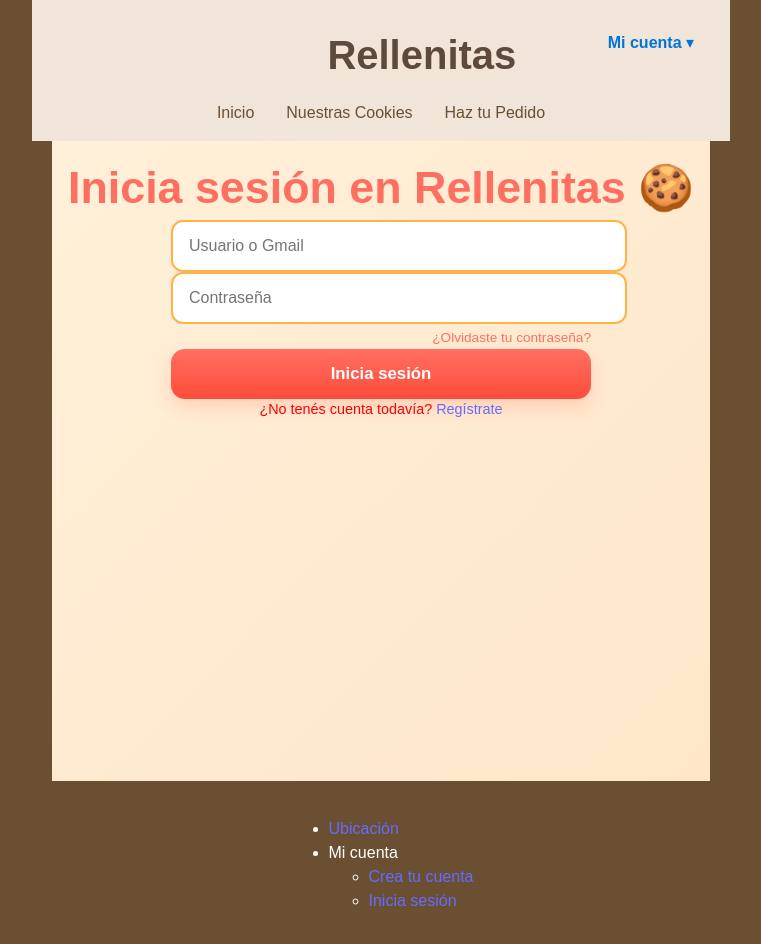
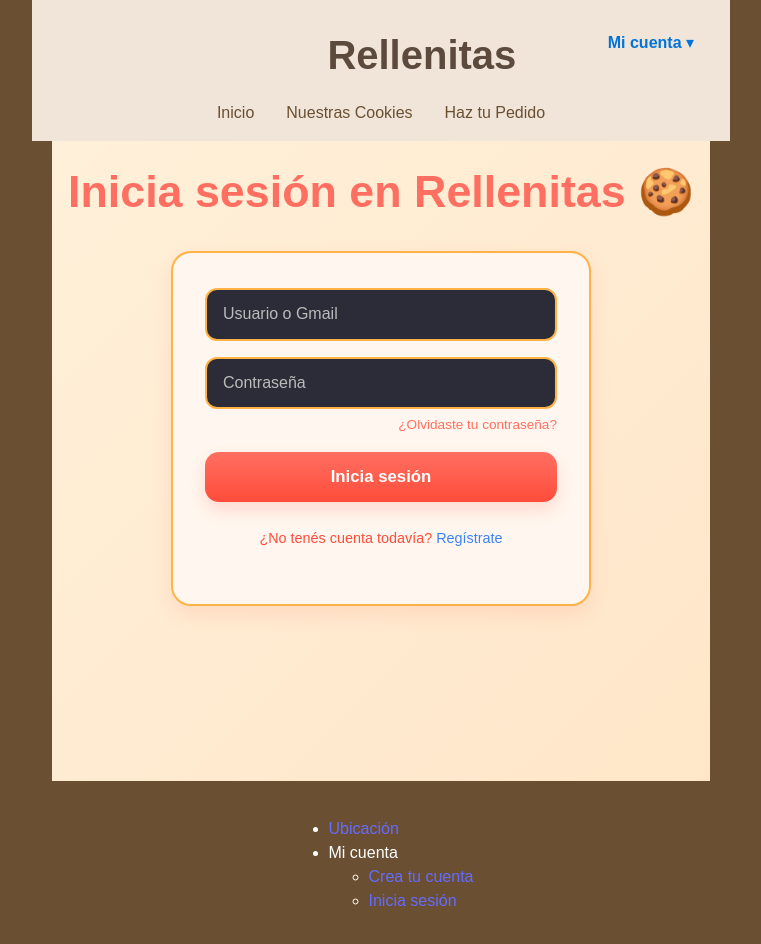
Before and after one commit to LuanaLopez20/React-LSL, a React (Vite) app in the folder rellenitas/: page /login in a window 1280 px wide. Shown: the top 944 px of the page, without its empty margins (259-1020 px from the left). Built offline with nearby package versions, Linux system fonts and the light colour scheme; a web font is replaced by a local one.

Commit message:
mejore la estetica , pude poner el logo en mi cuenta tambien centre los links abajo de rellenitas , me quede luchando con la parte de mi perfil que no me dejo mostrar el css

```diff
--- a/rellenitas/src/AuthContext.jsx
+++ b/rellenitas/src/AuthContext.jsx
@@ -1,4 +1,4 @@
-import React, { createContext, useState, useContext } from "react";
+import React, { createContext, useState, useContext, useEffect } from "react";
 
 // 1️⃣ Creamos el contexto
 const AuthContext = createContext();
@@ -7,12 +7,28 @@ const AuthContext = createContext();
 export function AuthProvider({ children }) {
   const [user, setUser] = useState(null);
 
+  // Recuperar usuario de localStorage al montar
+  useEffect(() => {
+    const savedUser = localStorage.getItem("user");
+    if (savedUser) {
+      setUser(JSON.parse(savedUser));
+    }
+  }, []);
+
+  // Para debugear o desarrollo
+  useEffect(() => {
+    console.log("user", user);
+  }, [user]);
+
   const login = (usuario) => {
-    setUser(usuario); // Guardamos datos del usuario
+    setUser(usuario);
+    localStorage.setItem("user", JSON.stringify(usuario));
   };
 
+  // Al cerrar sesión, limpiar state y localStorage
   const logout = () => {
-    setUser(null); // Borramos la sesión
+    setUser(null);
+    localStorage.removeItem("user");
   };
 
   return (
--- a/rellenitas/src/Login.css
+++ b/rellenitas/src/Login.css
@@ -1,6 +1,4 @@
-/* Login.css */
-
-/* Contenedor general */
+/* 🌸 Contenedor general */
 .login-page {
   display: flex;
   flex-direction: column;
@@ -9,52 +7,99 @@
   background: linear-gradient(135deg, #fff0d9 0%, #ffe6c9 100%);
   min-height: 80vh;
   box-sizing: border-box;
-
 }
 
-/* Título */
+/* 🍪 Título principal */
 .login-page h2 {
   font-family: "Poppins", sans-serif;
   font-size: 2.8rem;
   font-weight: 700;
   color: #ff6f61;
-  margin: 0 0 0.6rem 0;
+  margin: 0 0 1rem 0;
   text-align: center;
-  line-height: 1;
+  line-height: 1.2;
 }
 
-/* Formulario */
-.login-form {
+/* 🧁 Recuadro (card) central para el login */
+.login-card {
+  background-color: #fff7ef;
+  border: 2px solid #ffb347;
+  border-radius: 20px;
+  padding: 2.2rem 2rem 2.5rem;
   max-width: 420px;
   width: 100%;
-  margin-left: auto;
-  margin-right: auto;
-  /* añade */
+  box-shadow: 0 8px 20px rgba(255, 111, 97, 0.15);
+  text-align: center;
+  margin-top: 1rem;
   box-sizing: border-box;
 }
 
+/* 📝 Formulario dentro del recuadro */
+.login-form {
+  display: flex;
+  flex-direction: column;
+  gap: 1rem; /* 🔹 Separación entre campos */
+  max-width: 420px;
+  width: 100%;
+  margin: 0 auto;
+  box-sizing: border-box;
+}
 
-/* Inputs */
+/* ✏️ Inputs */
 .login-form input {
-  display: block !important;
-  width: 100% !important;
+  width: 100%;
   padding: 0.95rem 1rem;
   border: 2px solid #ffb347;
   border-radius: 12px;
   font-size: 1rem;
   outline: none;
+  background-color: #2c2c38;
+  color: #fff;
   transition: border-color 0.22s, box-shadow 0.22s;
+  box-sizing: border-box; /* 🔹 evita desbordes */
+}
+
+.login-form input::placeholder {
+  color: #bbb;
 }
 
 .login-form input:focus {
-  border-color: #ff6f61 !important;
+  border-color: #ff6f61;
   box-shadow: 0 6px 16px rgba(255, 111, 97, 0.18);
 }
 
-/* Botón */
+/* 🔑 Sección de contraseña */
+.password-wrapper {
+  display: flex;
+  flex-direction: column;
+  gap: 0.4rem;
+}
+
+/* 🔗 Enlace "Olvidaste tu contraseña" */
+.forgot-password {
+  font-size: 0.85rem;
+  color: #ff6f61;
+  text-decoration: none;
+  align-self: flex-end;
+  transition: color 0.2s ease;
+}
+
+.forgot-password:hover {
+  text-decoration: underline;
+  color: #ff3d00;
+}
+
+/* 🚨 Mensaje de error */
+.error {
+  font-size: 0.9rem;
+  color: red;
+  text-align: center;
+  margin: 0;
+}
+
+/* 🍰 Botón de inicio de sesión */
 .login-form button {
-  display: block !important;
-  width: 100% !important;
+  width: 100%;
   padding: 0.95rem 1rem;
   font-size: 1.05rem;
   font-weight: 700;
@@ -68,58 +113,30 @@
 }
 
 .login-form button:hover {
-  transform: translateY(-4px) scale(1.01);
+  transform: translateY(-3px) scale(1.02);
   box-shadow: 0 14px 30px rgba(255, 76, 59, 0.24);
 }
 
-/* Mensaje de error */
-.login-form p {
+/* 📩 Enlace de registro */
+.login-register-msg {
   font-size: 0.9rem;
-  color: red;
-  text-align: center;
-  margin: 0;
+  margin-top: 0.6rem;
+  color: #ff4c3b;
 }
 
-.password-wrapper {
-  position: relative;
-  display: flex;
-  flex-direction: column;
+.login-register-msg a {
+  color: #3b82f6;
+  text-decoration: none;
 }
 
-.forgot-password {
-  font-size: 0.85rem;
-  color: #ff6f61;
-  text-decoration: none;
-  align-self: flex-end; /* alinea a la derecha */
-  margin-top: 4px;
-}
-
-.forgot-password:hover {
+.login-register-msg a:hover {
   text-decoration: underline;
 }
 
-/*recuperar cuenta*/
+/* ✅ Mensaje de éxito */
 .success-msg {
   margin-top: 0.8rem;
-  color: #28a745; /* verde */
+  color: #28a745;
   font-weight: 600;
   font-size: 0.95rem;
 }
-
-/* Recuadro (card) central para el login */
-.login-card {
-  background-color: #fff7ef;
-  border: 2px solid #ffb347;
-  border-radius: 20px;
-  padding: 2.2rem 2rem 2.5rem;
-  max-width: 420px;
-  width: 100%;
-  box-shadow: 0 8px 20px rgba(255, 111, 97, 0.15);
-  text-align: center;
-  margin-top: 2rem;
-}
-
-/* Centrar mejor el título dentro del card */
-.login-card h2 {
-  margin-bottom: 1.2rem;
-}
--- a/rellenitas/src/Login.jsx
+++ b/rellenitas/src/Login.jsx
@@ -1,6 +1,6 @@
 import React, { useState } from "react";
 import { Link, useNavigate } from "react-router-dom";
-import { useAuth } from "./AuthContext"; // 👈 Importamos el contexto
+import { useAuth } from "./AuthContext";
 import "./Login.css";
 
 export default function Login() {
@@ -11,7 +11,7 @@ export default function Login() {
 
   const [error, setError] = useState("");
   const navigate = useNavigate();
-  const { login } = useAuth(); // 👈 usamos login del contexto
+  const { login } = useAuth();
 
   const handleChange = (e) => {
     setFormData({ ...formData, [e.target.name]: e.target.value });
@@ -26,16 +26,28 @@ export default function Login() {
       return;
     }
 
-    // Simulamos login exitoso
-    login({ email: formData.usuarioEmail }); // 👈 guardamos el usuario
+    // Simulamos un objeto usuario que normalmente vendría del backend
+    const usuarioMock = {
+      nombre: formData.usuarioEmail, // uso el email como nombre temporal
+      historial: ["Compra 1", "Compra 2"], // ejemplo de historial
+    };
+
+    // Guardamos el usuario en localStorage
+    localStorage.setItem("user", JSON.stringify(usuarioMock));
+
+    // Hacemos login en el contexto (si tu login necesita algo más ajusta aquí)
+    login({ email: formData.usuarioEmail });
+
     alert("¡Bienvenido a Rellenitas! 🍪");
-    navigate("/"); // Redirige a la página principal
+    navigate("/");
   };
 
   return (
     <div className="login-page">
       <h2>Inicia sesión en Rellenitas 🍪</h2>
 
+      {/* 🔹 SOLO el formulario dentro del recuadro */}
+      <div className="login-card">
         <form onSubmit={handleSubmit} className="login-form">
           <input
             type="text"
@@ -55,7 +67,6 @@ export default function Login() {
               onChange={handleChange}
               required
             />
-          {/* Enlace actualizado para recuperar cuenta */}
             <Link to="/recuperar-cuenta" className="forgot-password">
               ¿Olvidaste tu contraseña?
             </Link>
@@ -70,5 +81,6 @@ export default function Login() {
           </p>
         </form>
       </div>
+    </div>
   );
 }
--- /dev/null
+++ b/rellenitas/src/Perfil.css
@@ -0,0 +1,44 @@
+.perfil-container {
+  padding: 40px;
+  background-color: #fdf6f0;
+  max-width: 600px;
+  margin: 40px auto;
+  border-radius: 10px;
+  box-shadow: 0 0 10px rgba(0, 0, 0, 0.1);
+}
+
+.perfil-titulo {
+  font-size: 24px;
+  margin-bottom: 20px;
+  color: #5a3b1d;
+  text-align: center;
+}
+
+.perfil-subtitulo {
+  font-size: 20px;
+  margin-top: 30px;
+  color: #7b4b2a;
+}
+
+.perfil-dato {
+  font-size: 18px;
+  color: #333;
+}
+
+.perfil-historial {
+  list-style-type: disc;
+  padding-left: 20px;
+  color: #444;
+}
+
+.sin-compras {
+  color: #b00;
+  font-style: italic;
+}
+
+.no-login {
+  padding: 40px;
+  text-align: center;
+  font-size: 20px;
+  color: #c00;
+}
--- a/rellenitas/src/Perfil.jsx
+++ b/rellenitas/src/Perfil.jsx
@@ -1,25 +1,43 @@
-import React from "react";
-import { useAuth } from "./AuthContext";
+import React, { useEffect, useState } from "react";
+import "./Perfil.css";
 
 export default function Perfil() {
-  const { user } = useAuth();
+  const [usuario, setUsuario] = useState(null);
 
-  if (!user) {
-    return <h2>No has iniciado sesión</h2>;
+  useEffect(() => {
+    const storedUser = localStorage.getItem("user");
+    console.log("storedUser raw:", storedUser);
+    if (storedUser) {
+      try {
+        setUsuario(JSON.parse(storedUser));
+      } catch (error) {
+        console.error("Error parsing user from localStorage:", error);
+        setUsuario(null);
+      }
+    }
+  }, []);
+
+  if (!usuario) {
+    return <h2 className="no-login">No has iniciado sesión</h2>;
   }
 
   return (
-    <div style={{ padding: "40px" }}>
-      <h2>Mi perfil</h2>
-      <p>
-        <b>Usuario:</b> {user.nombre}
+    <div className="perfil-container">
+      <h2 className="perfil-titulo">Mi perfil (datos e historial)</h2>
+      <p className="perfil-dato">
+        <strong>Usuario:</strong> {usuario.nombre}
       </p>
-      <h3>Historial de compras</h3>
-      <ul>
-        {user.historial.map((compra, index) => (
-          <li key={index}>{compra}</li>
-        ))}
-      </ul>
+
+      <h3 className="perfil-subtitulo">Historial de compras</h3>
+      {usuario.historial && usuario.historial.length > 0 ? (
+        <ul className="perfil-historial">
+          {usuario.historial.map((compra, index) => (
+            <li key={index}>{compra}</li>
+          ))}
+        </ul>
+      ) : (
+        <p className="sin-compras">Todavía no tienes ninguna compra.</p>
+      )}
     </div>
   );
 }
```
Also changed, not shown: rellenitas/src/App.jsx (+6 -4 lines). Lines whose indentation alone changed are shown as unchanged.
